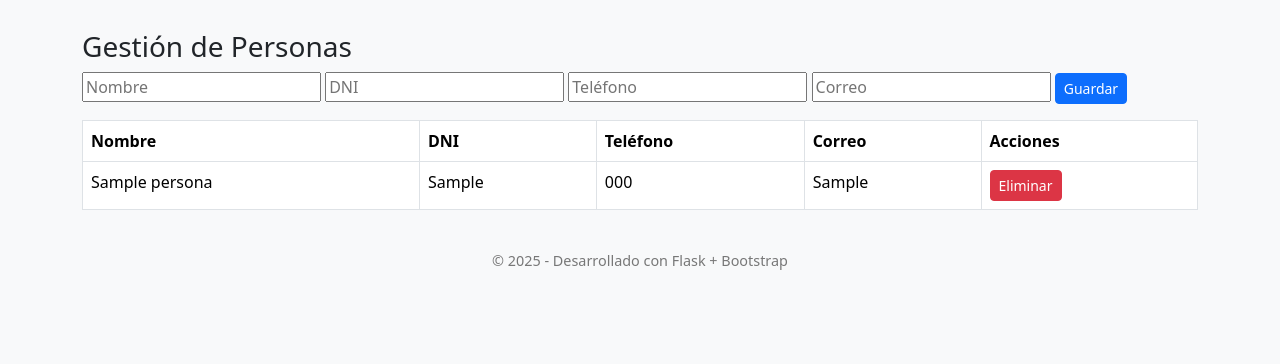
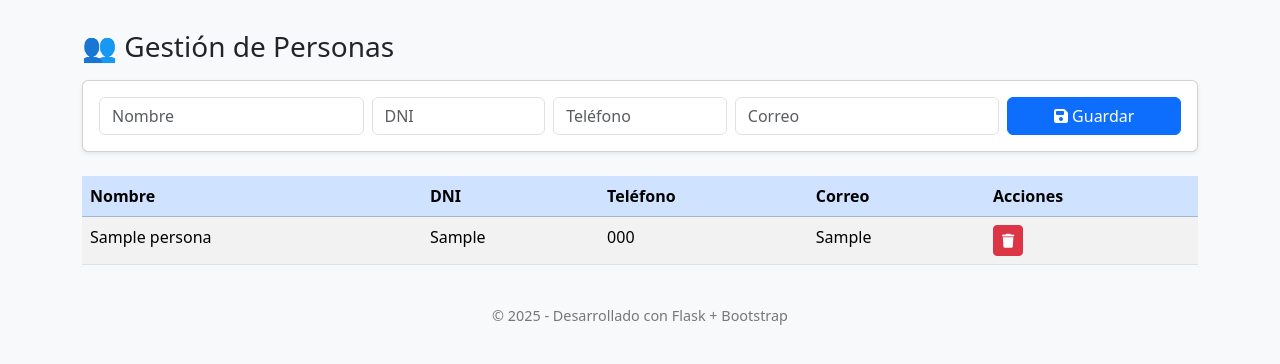
Before and after one commit to Victor-Cham/mi_app_flask_qr, a Flask app: page /personas in a window 1280 px wide. Shown: the part 56-420 px from the top of the page. Run offline with Flask 3, Linux system fonts and the light colour scheme; tables that the repository leaves empty hold one stand-in row (values such as "Sample post").

Commit message:
Update personas.html

```diff
--- a/templates/personas.html
+++ b/templates/personas.html
@@ -1,24 +1,35 @@
 {% extends 'base.html' %}
 {% block content %}
-<h3>Gestión de Personas</h3>
-<form method="POST" class="mb-3">
-    <input name="nombre" placeholder="Nombre" required>
-    <input name="dni" placeholder="DNI">
-    <input name="telefono" placeholder="Teléfono">
-    <input name="correo" placeholder="Correo">
-    <button type="submit" class="btn btn-primary btn-sm">Guardar</button>
+<h3 class="mb-3">👥 Gestión de Personas</h3>
+
+<div class="card p-3 shadow-sm mb-4">
+    <form method="POST" class="row g-2">
+        <div class="col-md-3"><input name="nombre" class="form-control" placeholder="Nombre" required></div>
+        <div class="col-md-2"><input name="dni" class="form-control" placeholder="DNI"></div>
+        <div class="col-md-2"><input name="telefono" class="form-control" placeholder="Teléfono"></div>
+        <div class="col-md-3"><input name="correo" class="form-control" placeholder="Correo"></div>
+        <div class="col-md-2"><button type="submit" class="btn btn-primary w-100"><i class="fa fa-save"></i> Guardar</button></div>
     </form>
+</div>
 
-<table class="table table-bordered">
-    <tr><th>Nombre</th><th>DNI</th><th>Teléfono</th><th>Correo</th><th>Acciones</th></tr>
+<table class="table table-striped table-hover">
+    <thead class="table-primary">
+        <tr>
+            <th>Nombre</th><th>DNI</th><th>Teléfono</th><th>Correo</th><th>Acciones</th>
+        </tr>
+    </thead>
+    <tbody>
         {% for p in personas %}
         <tr>
             <td>{{ p.nombre }}</td>
             <td>{{ p.dni }}</td>
             <td>{{ p.telefono }}</td>
             <td>{{ p.correo }}</td>
-        <td><a href="/eliminar_persona/{{ p.id }}" class="btn btn-danger btn-sm">Eliminar</a></td>
+            <td><a href="/eliminar_persona/{{ p.id }}" class="btn btn-danger btn-sm"><i class="fa fa-trash"></i></a></td>
         </tr>
+        {% else %}
+        <tr><td colspan="5" class="text-center text-muted">No hay personas registradas</td></tr>
         {% endfor %}
+    </tbody>
 </table>
 {% endblock %}
```
Lines whose indentation alone changed are shown as unchanged.
